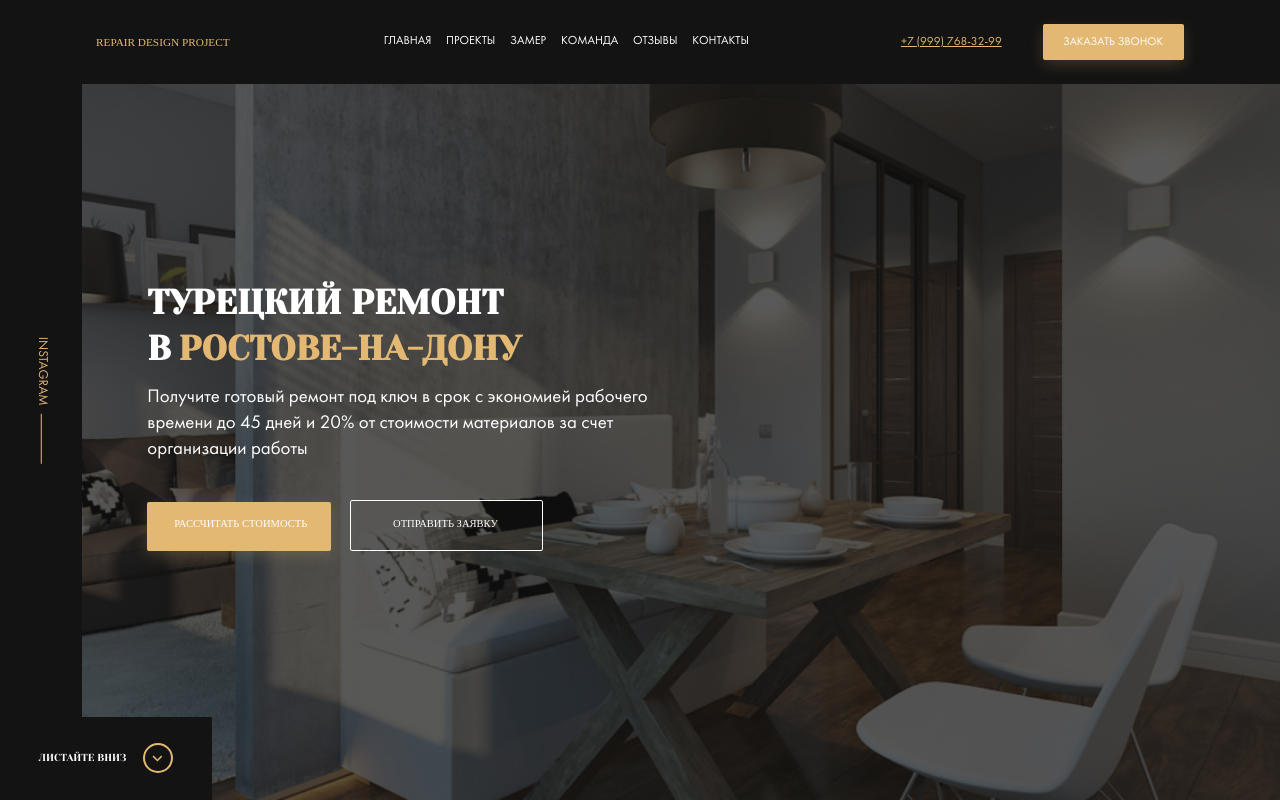
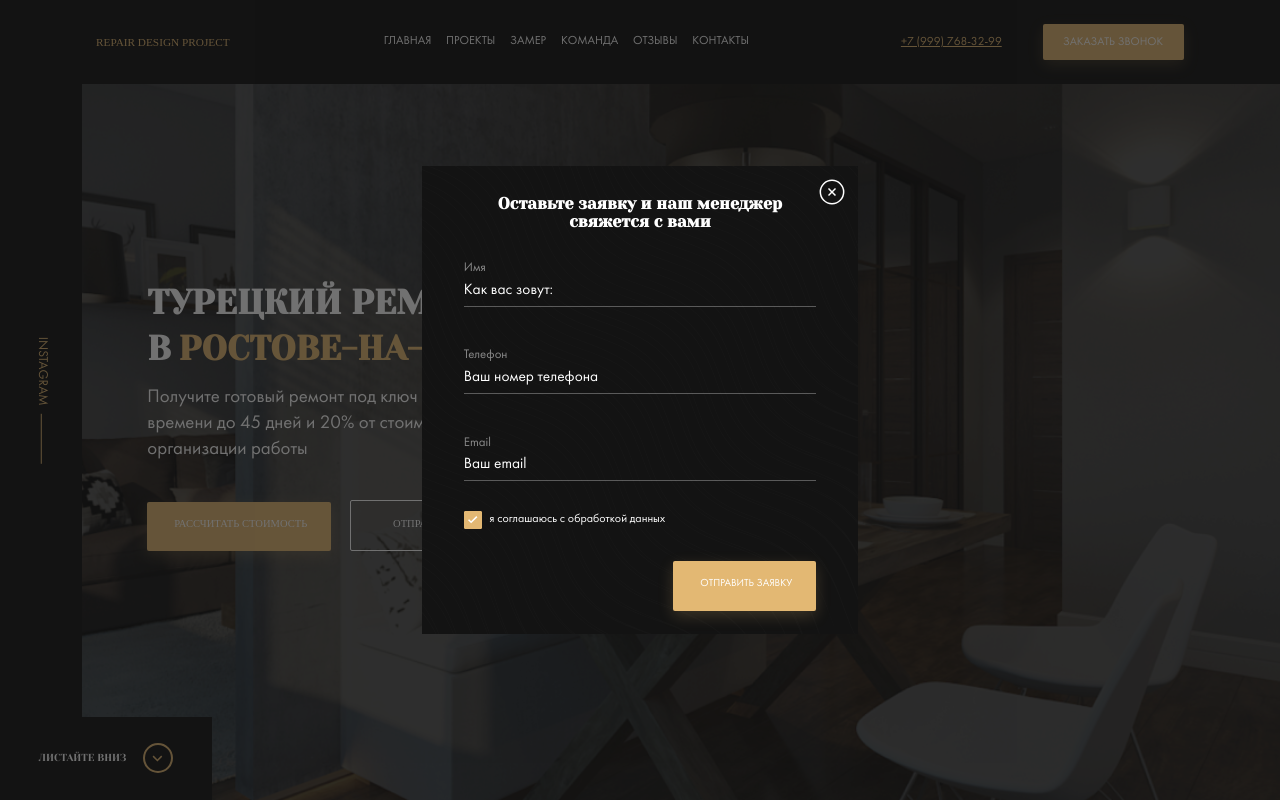
Before and after one commit to chetverikoff/Design-Repair, a website: page index.html in a window 1280 px wide. Shown: the top 800 px of the page. Drawn offline with Linux system fonts and the light colour scheme; files whose address does not match are found by name.

Commit message:
feat: add modal dialog

```diff
--- a/index.html
+++ b/index.html
@@ -281,5 +281,32 @@
     </section>
     <!-- /.section types -->
   </main>
+  <div class="modal">
+    <div class="modal__dialog">
+      <button class="modal__close"></button> <!-- /.modal__close -->
+      <h3 class="modal__title">
+        Оставьте заявку и наш менеджер свяжется с вами
+      </h3>
+      <form action="" class="form modal__form">
+        <label for="user-name" class="label form__label label--light">Имя</label>
+        <input type="text" class="input form__input modal__input" id="user-name" placeholder="Как вас зовут:">
+        <label for="user-phone" class="label form__label label--light">Телефон</label>
+        <input type="text" class="input form__input modal__input" id="user-phone" placeholder="Ваш номер телефона">
+        <label for="user-email" class="label form__label label--light">Email</label>
+        <input type="text" class="input form__input modal__input" id="user-email" placeholder="Ваш email">
+        <div class="policy modal__policy">
+          <input type="checkbox" name="policy-checkbox" id="policy-checkbox" class="policy__checkbox" checked>
+          <label for="policy-checkbox" class="policy__label">я соглашаюсь с обработкой данных</label>
+        </div>
+        <!-- /.policy -->
+        <button class="button button--primary modal__button">
+          Отправить заявку
+        </button>
+      </form>
+      <!-- /.form modal__form -->
+    </div>
+    <!-- /.modal__dialog -->
+  </div>
+  <!-- /.modal -->
 </body>
 </html>
--- a/sass/_interface.sass
+++ b/sass/_interface.sass
@@ -34,3 +34,16 @@
     font-family: 'Yeseva One', cursive
     font-size: 1.42rem
     line-height: 1.98rem
+.label
+  font-size: 1.07rem
+  &--light
+    color: rgba($light, 0.5)
+.input
+  background-color: transparent
+  border: none
+  border-bottom: 1px solid rgba(255, 255, 255, 0.3)
+  font-size: 1.285rem
+  color: $light
+  padding: 0.5rem 0
+  &::placeholder
+    color: $light
--- a/sass/style.sass
+++ b/sass/style.sass
@@ -8,4 +8,5 @@
 @import 'templates/hero'
 @import 'templates/control'
 @import 'templates/types'
+@import 'templates/modal'
 @import 'media'
--- /dev/null
+++ b/sass/templates/_modal.sass
@@ -0,0 +1,65 @@
+.modal
+  position: fixed
+  z-index: 199
+  left: 0
+  top: 0
+  bottom: 0
+  right: 0
+  width: 100%
+  height: 100%
+  background-color: rgba($dark, 0.6)
+  display: flex
+  justify-content: center
+  align-items: center
+  &__dialog
+    position: relative
+    max-width: 36.36rem
+    background: $dark url('../img/bg-lines.svg') no-repeat center
+    padding: 2.357rem 3.5rem 1.928rem
+    color: $light
+  &__close
+    position: absolute
+    right: 0
+    top: 0
+    width: 28px
+    height: 28px
+    background: transparent url('../img/x-circle.svg') no-repeat center
+    border: none
+    margin: 12px
+    cursor: pointer
+  &__title
+    font-family: 'Yeseva One', cursive
+    font-size: 1.357rem
+    text-align: center
+    margin: 0
+    margin-bottom: 2.428rem
+  &__form
+    display: flex
+    flex-direction: column
+  &__input
+    margin-bottom: 3.482rem
+    &:last-of-type
+      margin-bottom: 1rem
+  &__policy
+     margin-bottom: 2.7rem
+  &__button
+    align-self: flex-end
+.policy
+  &__checkbox
+    opacity: 0
+    visibility: hidden
+    &:checked +
+      .policy__label
+        &::before
+          background: $primary url('../img/check.svg') no-repeat center  / 0.8rem
+  &__label
+    display: flex
+    align-items: center
+    &::before
+      content: ''
+      width: 18px
+      height: 18px
+      border: 1px solid $primary
+      border-radius: 1px
+      cursor: pointer
+      margin-right: 0.64rem
```
Also changed, not shown: package.json (+4 -3 lines), css/style.css, img/bg-lines.svg (added), img/check.svg (added), img/x-circle.svg (added), 2 other files.
